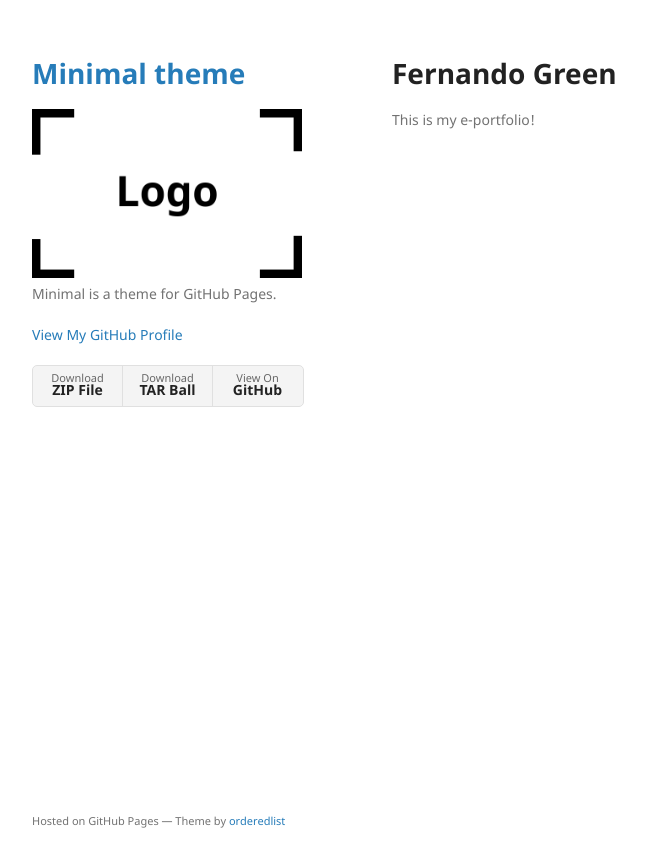
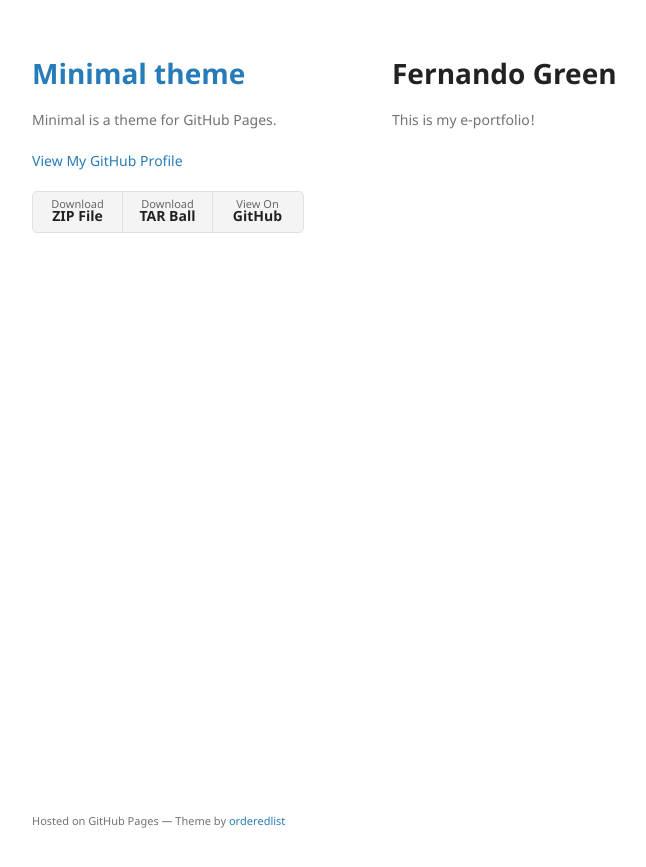
Before and after one commit to Nando-G8/Nando-G8.github.io, a Jekyll site: the page built from index.md, in a window 1280 px wide. Shown: the top 867 px of the page, without its empty margins (178-824 px from the left). Built offline with Jekyll 4.4.1, drawn with Linux system fonts in a browser that asks for light colours; our own code applies the rules of GitHub Pages for plain Markdown files.

Commit message:
Fix GitHub Pages theme configuration for the Minimal theme

```diff
--- a/_config.yml
+++ b/_config.yml
@@ -1,6 +1,6 @@
 title: Minimal theme
-logo: /assets/img/logo.png
 description: Minimal is a theme for GitHub Pages.
 show_downloads: true
-google_analytics:
-theme: jekyll-theme-minimal
+remote_theme: pages-themes/minimal@v0.2.0
+plugins:
+  - jekyll-remote-theme
```
